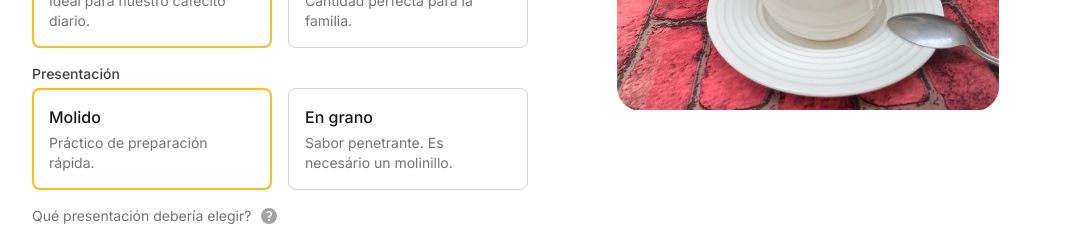
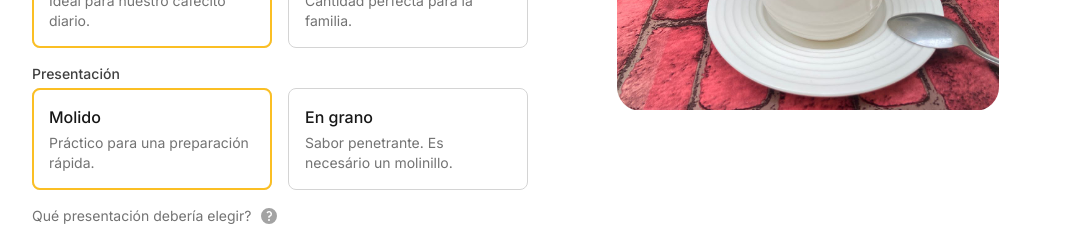
Before and after one commit to leomramos/kaffa-kaffee, a Next.js app: page / in a window 1280 px wide. Shown: the part 3680-3906 px from the top of the page, without its empty margins (96-1173 px from the left). Built offline with nearby package versions, Linux system fonts and the light colour scheme.

Commit message:
text fix

```diff
--- a/src/components/Product.tsx
+++ b/src/components/Product.tsx
@@ -39,7 +39,7 @@ const sizes = [
 ]
 
 const types = [
-  { name: 'Molido', tip: 'Práctico de preparación rápida.' },
+  { name: 'Molido', tip: 'Práctico para una preparación rápida.' },
   {
     name: 'En grano',
     tip: 'Sabor penetrante. Es necesário un molinillo.',
```
